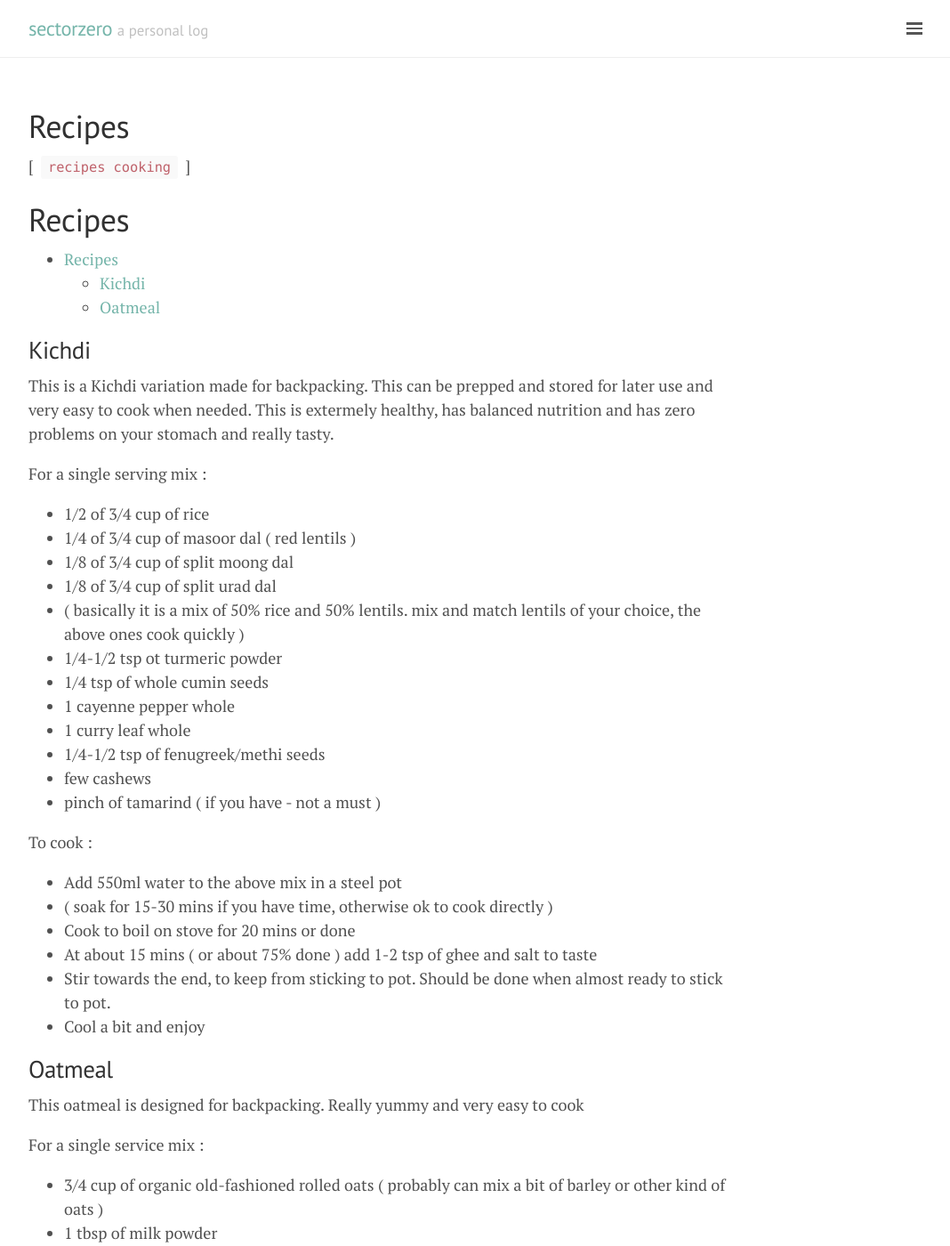
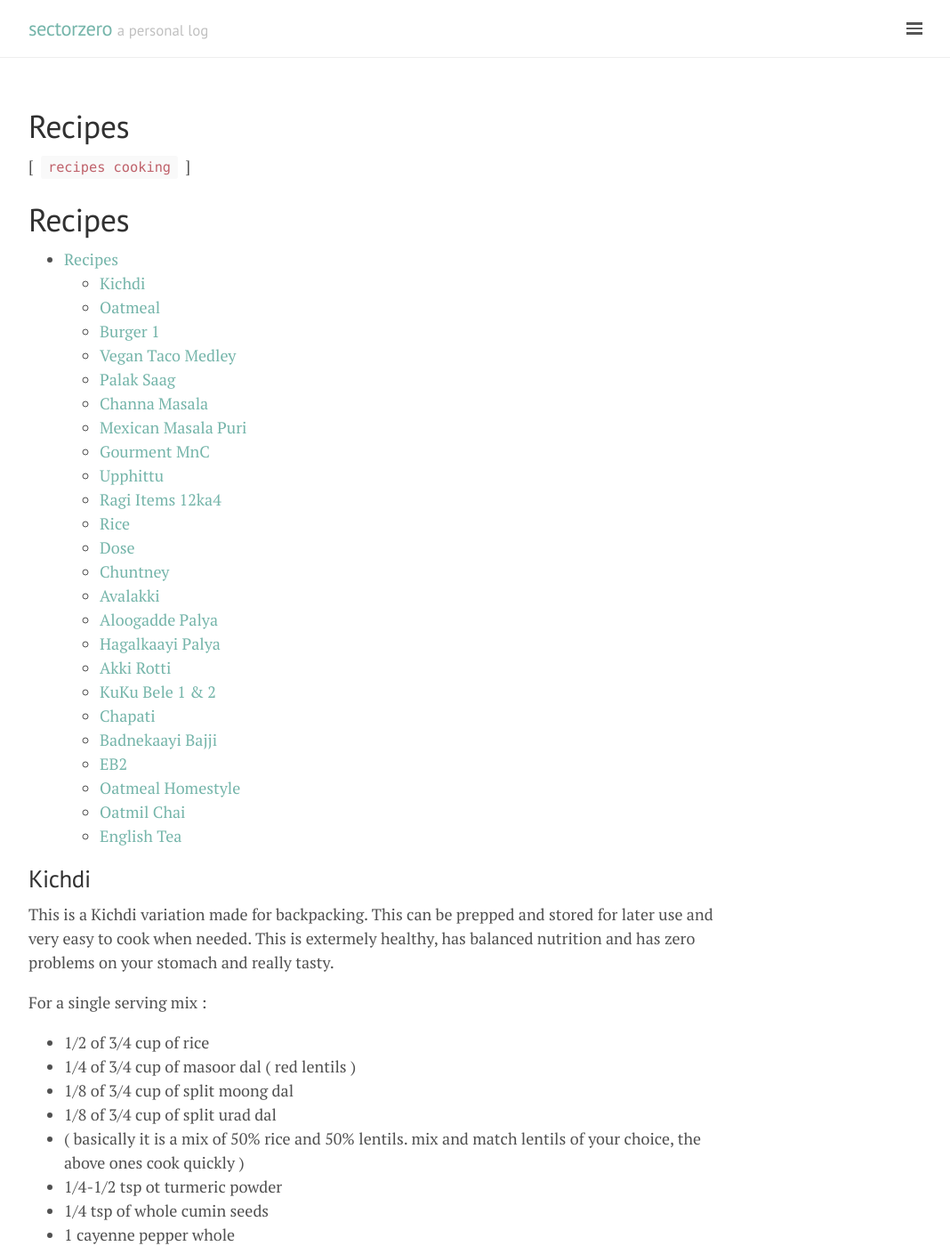
Before and after one commit to sectorzero/sectorzero.github.io, a Jekyll site: the page built from temp/recipes.md, in a window 1280 px wide and 1400 px high. Shown: the whole window at 89% size, without its empty margins (212-1280 px from the left). Built offline with Jekyll 4.4.1, drawn with Linux system fonts in a browser that asks for light colours; some of the changed text lies outside the part shown.

Commit message:
Updated Recipes

```diff
--- a/temp/recipes.md
+++ b/temp/recipes.md
@@ -15,6 +15,28 @@
 - [Recipes](#recipes)
   - [Kichdi](#kichdi)
   - [Oatmeal](#oatmeal)
+  - [Burger 1](#burger-1)
+  - [Vegan Taco Medley](#vegan-taco-medley)
+  - [Palak Saag](#palak-saag)
+  - [Channa Masala](#channa-masala)
+  - [Mexican Masala Puri](#mexican-masala-puri)
+  - [Gourment MnC](#gourment-mnc)
+  - [Upphittu](#upphittu)
+  - [Ragi Items 12ka4](#ragi-items-12ka4)
+  - [Rice](#rice)
+  - [Dose](#dose)
+  - [Chuntney](#chuntney)
+  - [Avalakki](#avalakki)
+  - [Aloogadde Palya](#aloogadde-palya)
+  - [Hagalkaayi Palya](#hagalkaayi-palya)
+  - [Akki Rotti](#akki-rotti)
+  - [KuKu Bele 1 & 2](#kuku-bele-1--2)
+  - [Chapati](#chapati)
+  - [Badnekaayi Bajji](#badnekaayi-bajji)
+  - [EB2](#eb2)
+  - [Oatmeal Homestyle](#oatmeal-homestyle)
+  - [Oatmil Chai](#oatmil-chai)
+  - [English Tea](#english-tea)
 
 ## Kichdi
 
@@ -60,3 +82,48 @@
 - Cook on slow flame in a steel pot.
 - Keep stirring continuosly till done ( in about 10 mins )
 - Add fresh granola on top for sweetness & crunchiness and enjoy
+
+## Burger 1
+
+## Vegan Taco Medley
+
+## Palak Saag
+
+## Channa Masala
+
+## Mexican Masala Puri
+
+## Gourment MnC
+
+## Upphittu
+
+## Ragi Items 12ka4
+
+## Rice
+
+## Dose
+
+## Chuntney
+
+## Avalakki
+
+## Aloogadde Palya
+
+## Hagalkaayi Palya
+
+## Akki Rotti
+
+## KuKu Bele 1 & 2
+
+## Chapati
+
+## Badnekaayi Bajji
+
+## EB2
+- Top Secret
+
+## Oatmeal Homestyle
+
+## Oatmil Chai
+
+## English Tea
```
